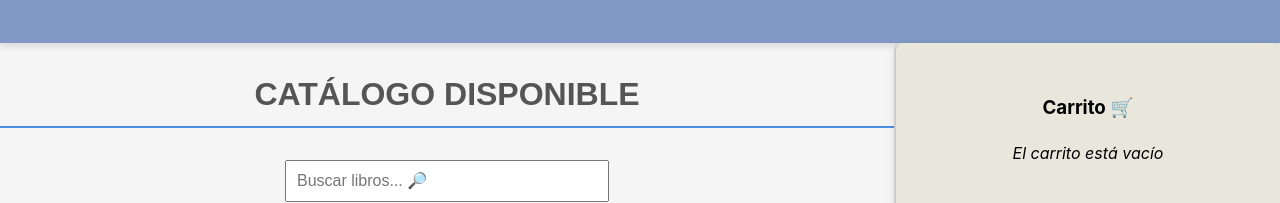
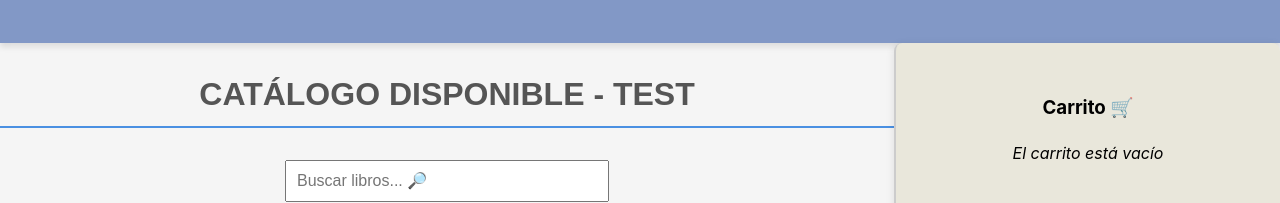
Before and after one commit to Jefffer/RelatosDePapelFrontEnd, a React (Vite) app: page /main in a window 1280 px wide. Shown: the part 197-400 px from the top of the page. Built offline with nearby package versions, Linux system fonts and the light colour scheme.

Commit message:
Test commit.

```diff
--- a/src/components/MainPage/MainPage.jsx
+++ b/src/components/MainPage/MainPage.jsx
@@ -14,7 +14,7 @@ const MainPage = ({ cart, onAddToCart, onRemoveFromCart }) => {
 
       <main className="main-content d-flex">
         <div className="books-container p-4">
-          <h2>Catálogo disponible</h2>
+          <h2>Catálogo disponible - test</h2>
           <div id="search-bar">
             <input
               type="text"
```
